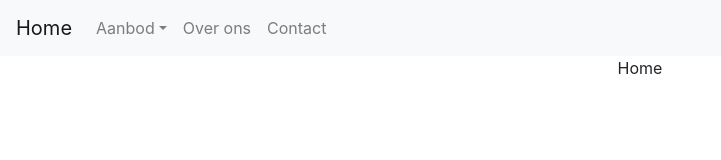
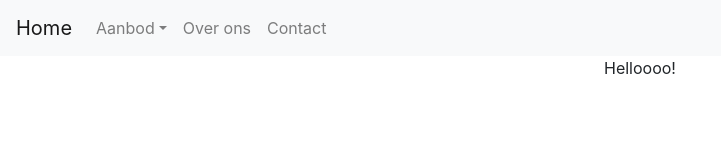
Before and after one commit to systemthinker/marlies, a React (Create React App) app: page / in a window 1280 px wide. Shown: the top 160 px of the page, without its empty margins (0-721 px from the left). Built offline with nearby package versions, Linux system fonts and the light colour scheme.

Commit message:
installed aos and tested

```diff
--- a/src/App.js
+++ b/src/App.js
@@ -14,9 +14,13 @@ import Navbar from './components/Navbar'
 import Maatwerk from './components/Maatwerk'
 import Workshops from './components/Workshops'
 import Coaching from './components/Coaching'
+import AOS from 'aos';
+import 'aos/dist/aos.css';
 
 function App() {
-
+  AOS.init({
+    duration : 2000
+  })
 
   return (
     <Router>
--- a/src/components/Home.js
+++ b/src/components/Home.js
@@ -1,5 +1,7 @@
 import React from 'react';
 
 export default function (){
-    return <p>Home</p>
+    return  <div data-aos='fade-up'>
+    Helloooo!
+  </div>
 }
--- a/src/index.js
+++ b/src/index.js
@@ -7,6 +7,7 @@ import 'bootstrap/dist/css/bootstrap.min.css';
 import $ from 'jquery';
 import Popper from 'popper.js';
 import 'bootstrap/dist/js/bootstrap.bundle.min';
+
 
 ReactDOM.render(
   <React.StrictMode>
```
